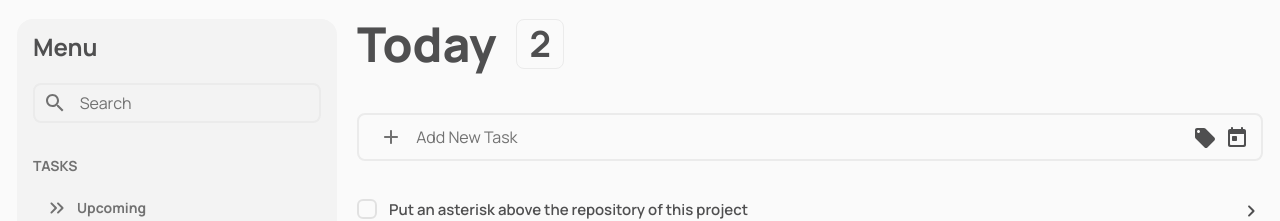
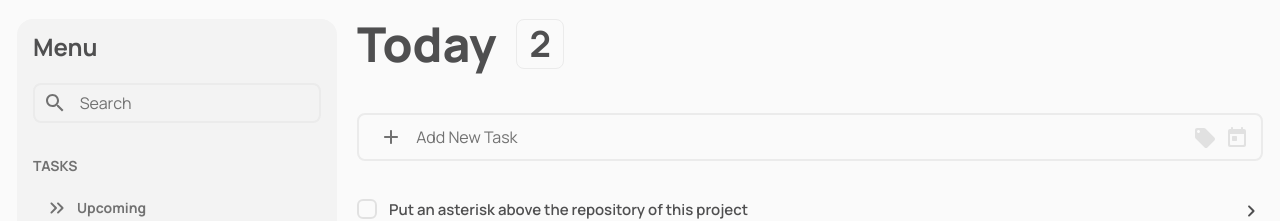
Before and after one commit to Zaccal/ToDo-App, a React (Vite) app: page /application in a window 1280 px wide. Shown: the top 221 px of the page. Built offline with nearby package versions, Linux system fonts and the light colour scheme.

Commit message:
added new function for pickers components

```diff
--- a/src/UI/DatePickerIcon/DatePickerIcon.tsx
+++ b/src/UI/DatePickerIcon/DatePickerIcon.tsx
@@ -21,7 +21,9 @@ const DatePickerIcon = ({saveSelectedDate, setSaveSelectedDate}: IDatePickerIcon
     return (
         <>
             <button onClick={() => setShowDatePicker(!showDatePicker)}>
-                <TodayRoundedIcon className="dark:text-gray-500" />
+                <TodayRoundedIcon style={{
+                    color: saveSelectedDate !== null ? '#ffd43b' : '#e1e1e1'
+                }} className="text-muteDark dark:text-gray-500" />
             </button>
             {showDatePicker && (
                 <DatePicker
--- a/src/components/TagPicker/TagPicker.tsx
+++ b/src/components/TagPicker/TagPicker.tsx
@@ -18,7 +18,9 @@ const TagPicker = ({ className, pickedTags, setPickedTags }: ITagPicker) => {
     return (
         <div className={`${className || ""}`}>
             <div onClick={() => setIsOpen(true)}>
-                <LocalOfferRoundedIcon className="dark:text-gray-500" />
+                <LocalOfferRoundedIcon style={{
+                    color: pickedTags.length ? '#ffd43b' : '#e1e1e1'
+                }} className="dark:text-gray-500" />
             </div>
             <Modal isOpen={isOpen} onClose={isOpenHandler}>
                 <>
```
